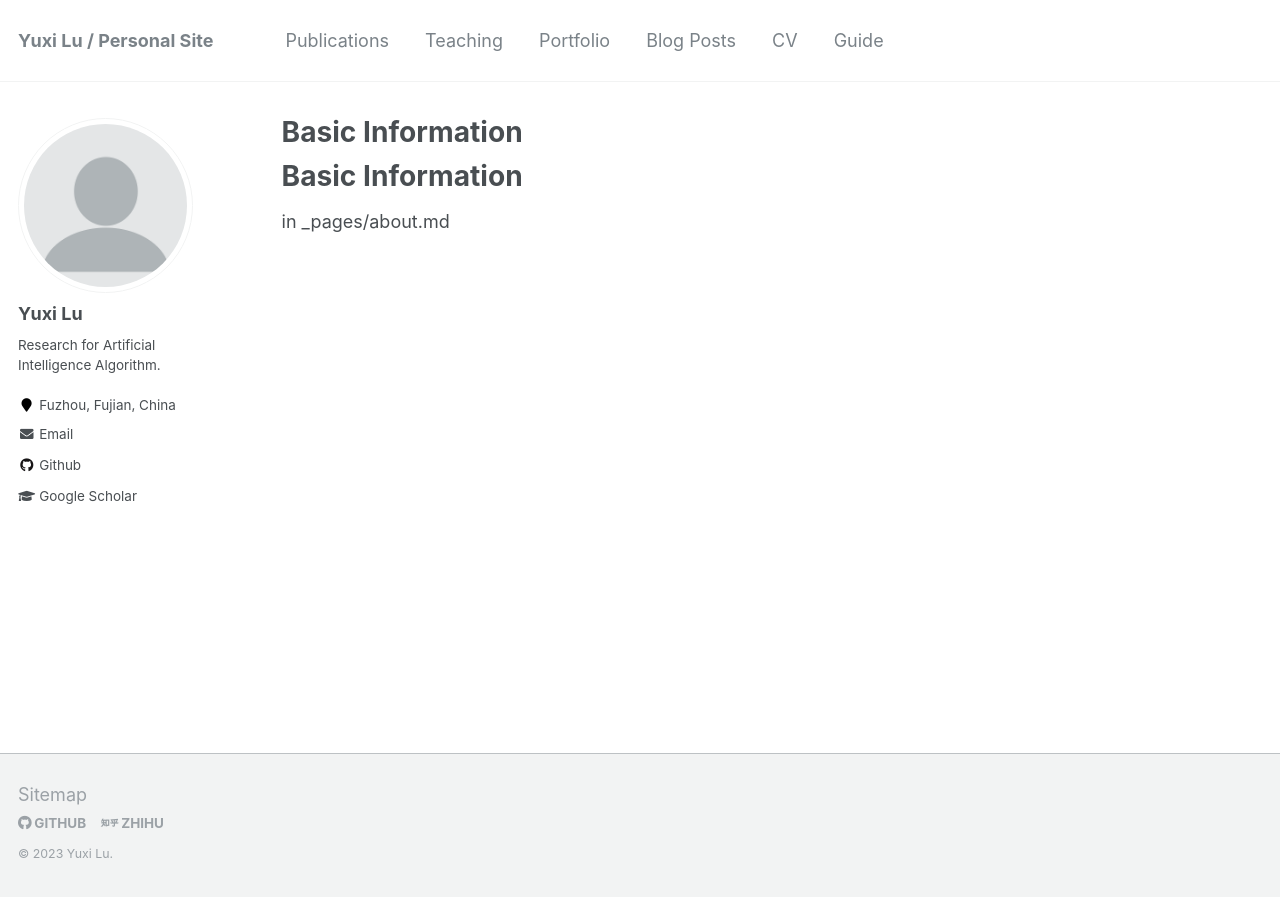
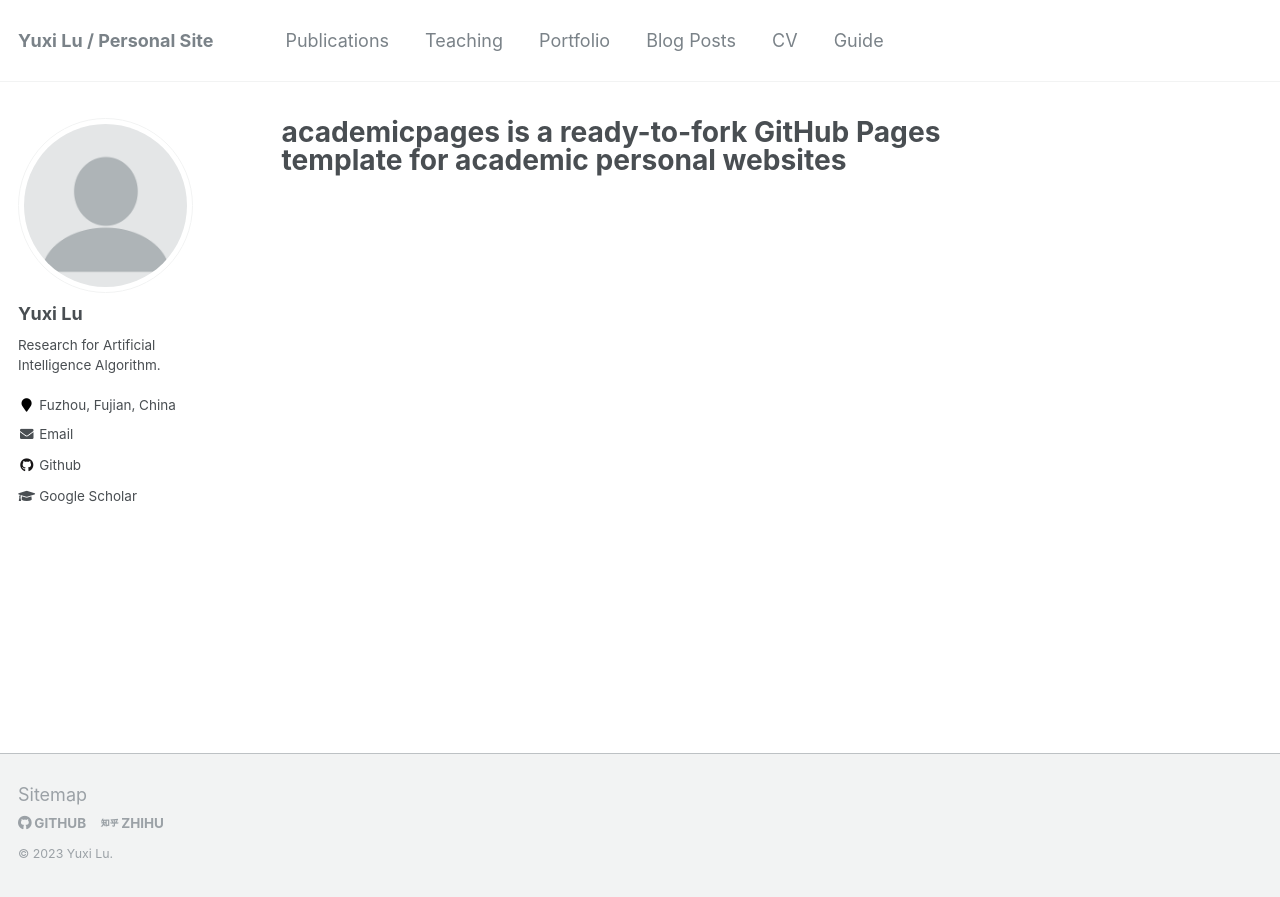
Before and after one commit to divided7/divided7.github.io, a Jekyll site: the page built from _pages/about.md, in a window 1280 px wide. Shown: the top 897 px of the page. Built offline with Jekyll 4.4.1, drawn with Linux system fonts in a browser that asks for light colours; our own code applies the rules of GitHub Pages for plain Markdown files.

Commit message:
Update about.md

```diff
--- a/_pages/about.md
+++ b/_pages/about.md
@@ -1,2 +1,9 @@
-# Basic Information
-in _pages/about.md
+---
+permalink: /
+title: "academicpages is a ready-to-fork GitHub Pages template for academic personal websites"
+excerpt: "About me"
+author_profile: true
+redirect_from:
+  - /about/
+  - /about.html
+---
```
